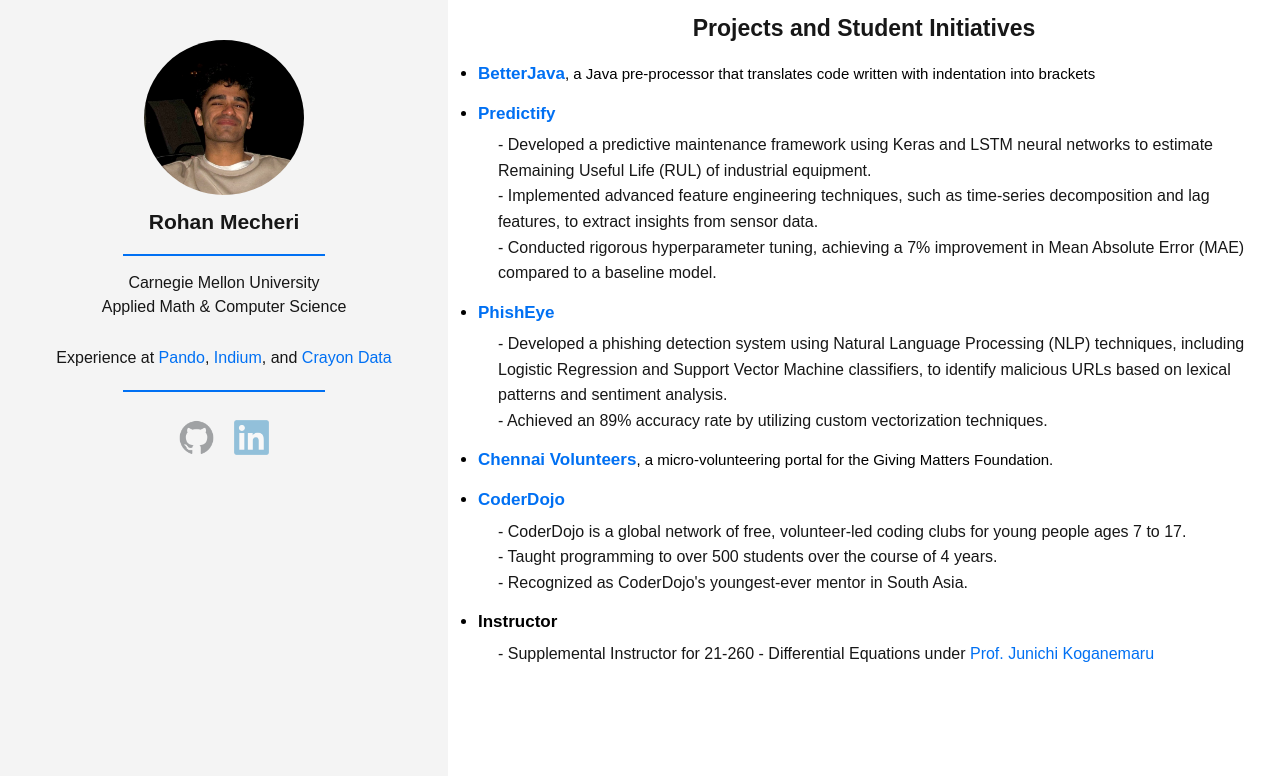
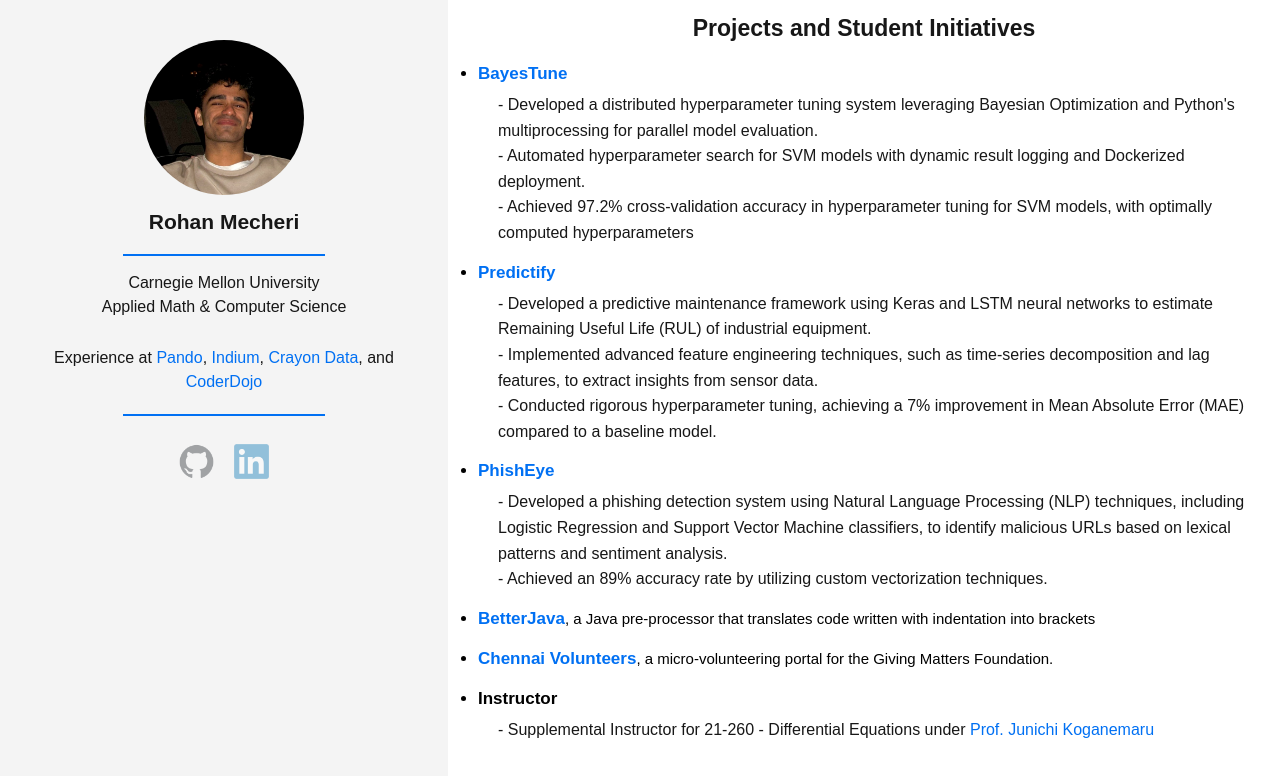
Before and after one commit to rohan-mecheri/rohanmecheri.com, a Next.js app: page / in a window 1280 px wide. Shown: the top 776 px of the page. Built offline with nearby package versions, Linux system fonts and the light colour scheme.

Commit message:
included BayesTune, moved CoderDojo

```diff
--- a/src/app/LeftSidebar.tsx
+++ b/src/app/LeftSidebar.tsx
@@ -78,7 +78,7 @@
          >
            Indium
          </a>
-         , and{' '}
+         , {' '}
          <a
            href="https://www.crayondata.com/"
            target="_blank"
@@ -92,10 +92,22 @@
          >
            Crayon Data
          </a>
+         , and {' '}
+         <a
+           href="https://www.coderdojo.com"
+           target="_blank"
+           rel="noopener noreferrer"
+           style={{
+             color: '#0070f3',
+             textDecoration: 'none',
+           }}
+           onMouseOver={(e) => (e.currentTarget.style.textDecoration = 'underline')}
+           onMouseOut={(e) => (e.currentTarget.style.textDecoration = 'none')}
+         >
+           CoderDojo
+         </a>
        </p>
      </div>
-
-
         <div
         style={{
           width: '55%',
--- a/src/app/page.tsx
+++ b/src/app/page.tsx
@@ -21,29 +21,30 @@
           Projects and Student Initiatives
         </h2>
 
-        {/* BetterJava */}
+        {/* BayesTune */}
         <div style={{ marginBottom: '13px' }}>
           <ul style={{ listStyleType: 'disc', paddingLeft: '20px' }}>
-            <li style={{ fontSize: '17px', color: '#000' }}>
+            <li style={{ color: '#000', fontWeight: 'bold', fontSize: '17px' }}>
               <a
-                href="https://github.com/rohan-mecheri/BetterJava"
+                href="https://github.com/rohan-mecheri/BayesTune"
                 target="_blank"
                 rel="noopener noreferrer"
                 style={{
                   textDecoration: 'none',
                   color: '#0070f3',
-                  fontWeight: 'bold',
                   transition: 'text-decoration 0.2s ease',
                 }}
                 onMouseOver={(e) => (e.currentTarget.style.textDecoration = 'underline')}
                 onMouseOut={(e) => (e.currentTarget.style.textDecoration = 'none')}
               >
-                BetterJava
+                BayesTune
               </a>
-              <span style={{ fontSize: '15px', color: '#000' }}>
-                , a Java pre-processor that translates code written with indentation into brackets
-              </span>
             </li>
+          </ul>
+          <ul style={{ paddingLeft: '40px', marginTop: '5px', listStyleType: 'none' }}>
+            <li>- Developed a distributed hyperparameter tuning system leveraging Bayesian Optimization and Python's multiprocessing for parallel model evaluation.</li>
+            <li>- Automated hyperparameter search for SVM models with dynamic result logging and Dockerized deployment.</li>
+            <li>- Achieved 97.2% cross-validation accuracy in hyperparameter tuning for SVM models, with optimally computed hyperparameters</li>
           </ul>
         </div>
 
@@ -99,6 +100,33 @@
             <li>- Achieved an 89% accuracy rate by utilizing custom vectorization techniques.</li>
           </ul>
         </div>
+
+        {/* BetterJava */}
+        <div style={{ marginBottom: '13px' }}>
+          <ul style={{ listStyleType: 'disc', paddingLeft: '20px' }}>
+            <li style={{ fontSize: '17px', color: '#000' }}>
+              <a
+                href="https://github.com/rohan-mecheri/BetterJava"
+                target="_blank"
+                rel="noopener noreferrer"
+                style={{
+                  textDecoration: 'none',
+                  color: '#0070f3',
+                  fontWeight: 'bold',
+                  transition: 'text-decoration 0.2s ease',
+                }}
+                onMouseOver={(e) => (e.currentTarget.style.textDecoration = 'underline')}
+                onMouseOut={(e) => (e.currentTarget.style.textDecoration = 'none')}
+              >
+                BetterJava
+              </a>
+              <span style={{ fontSize: '15px', color: '#000' }}>
+                , a Java pre-processor that translates code written with indentation into brackets
+              </span>
+            </li>
+          </ul>
+        </div>
+
         {/* Chennai Volunteers */}
           <div style={{ marginBottom: '13px' }}>
           <ul style={{ listStyleType: 'disc', paddingLeft: '20px' }}>
@@ -122,32 +150,6 @@
                 , a micro-volunteering portal for the Giving Matters Foundation.
               </span>
             </li>
-          </ul>
-        </div>
-        {/* CoderDojo */}
-        <div style={{ marginBottom: '13px' }}>
-          <ul style={{ listStyleType: 'disc', paddingLeft: '20px' }}>
-            <li style={{ color: '#000', fontWeight: 'bold', fontSize: '17px' }}>
-              <a
-                href="https://coderdojo.com"
-                target="_blank"
-                rel="noopener noreferrer"
-                style={{
-                  textDecoration: 'none',
-                  color: '#0070f3',
-                  transition: 'text-decoration 0.2s ease',
-                }}
-                onMouseOver={(e) => (e.currentTarget.style.textDecoration = 'underline')}
-                onMouseOut={(e) => (e.currentTarget.style.textDecoration = 'none')}
-              >
-                CoderDojo
-              </a>
-            </li>
-          </ul>
-          <ul style={{ paddingLeft: '40px', marginTop: '5px', listStyleType: 'none' }}>
-            <li>- CoderDojo is a global network of free, volunteer-led coding clubs for young people ages 7 to 17.</li>
-            <li>- Taught programming to over 500 students over the course of 4 years.</li>
-            <li>- Recognized as CoderDojo&apos;s youngest-ever mentor in South Asia.</li>
           </ul>
         </div>
 
```
